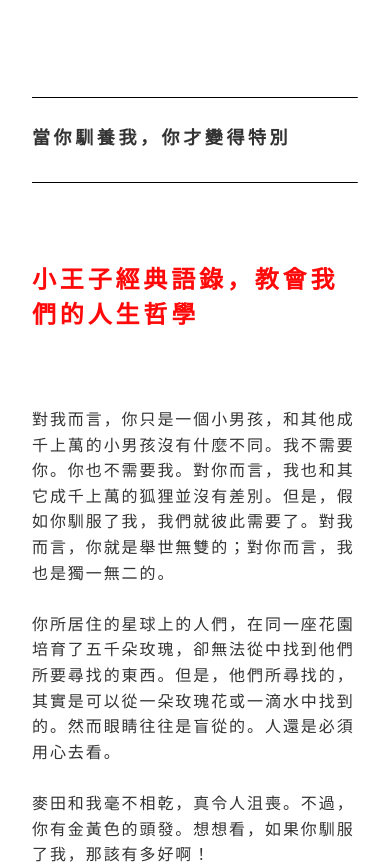
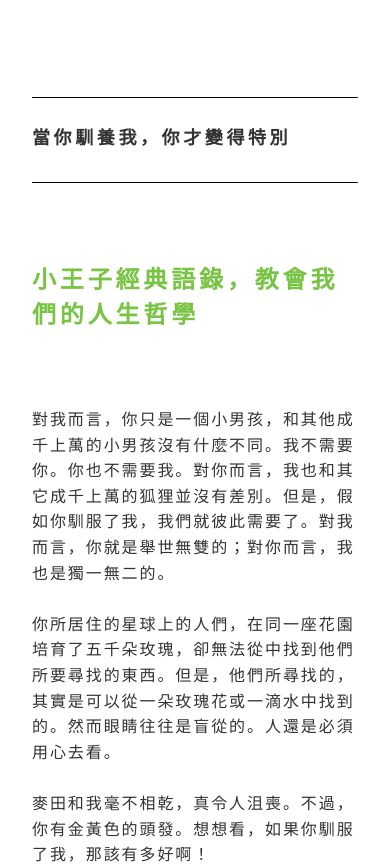
Before and after one commit to mmleelee/test-HTML, a website built with Parcel: page block-k3.html in a window 390 px wide. Shown: the top 868 px of the page. Built offline with nearby package versions, Linux system fonts and the light colour scheme.

Commit message:
Commit from TeleportHQ

```diff
--- a/block-k3.css
+++ b/block-k3.css
@@ -257,6 +257,9 @@
   .block-k3-rectangle3 {
     align-self: flex-start;
   }
+  .block-k3-text01 {
+    color: #79c345;
+  }
   .block-k3-contentright {
     width: 100%;
   }
```
